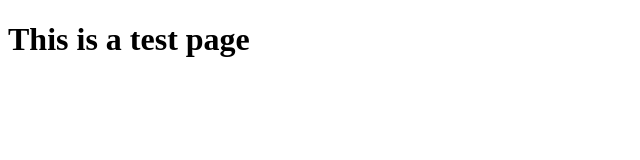
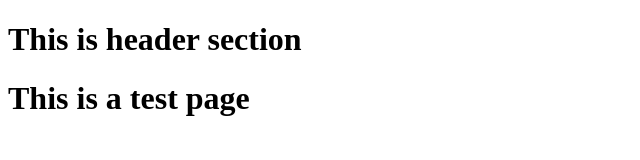
Before and after one commit to surajitCentreax/hello, a plain HTML site: page index.html in a window 1280 px wide. Shown: the whole page, without its empty margins (0-640 px from the left). Drawn offline with Linux system fonts and the light colour scheme.

Commit message:
add header as per add header Fixes #1

```diff
--- a/index.html
+++ b/index.html
@@ -6,6 +6,9 @@
     <title>Document</title>
 </head>
 <body>
+    <header>
+        <h1>This is header section</h1>
+    </header>
     <h1>This is a test page</h1>
 </body>
 </html>
```
